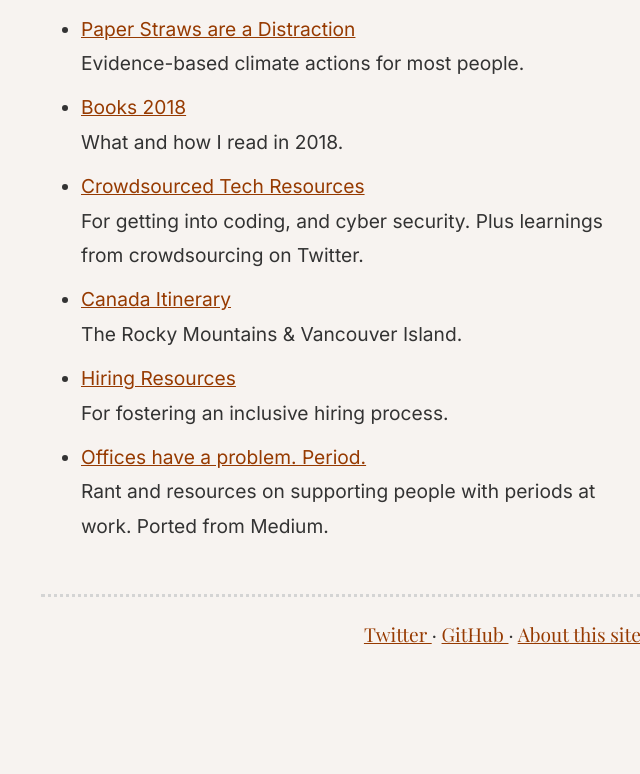
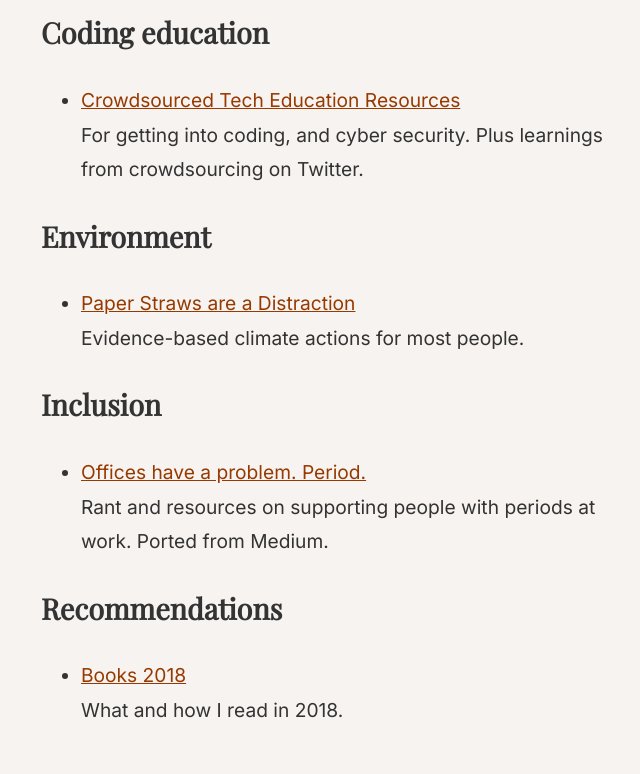
Before and after one commit to JennyBrennan/JennyBrennan.github.io, a Gatsby site: page /blog in a window 1280 px wide. Shown: the part 283-1057 px from the top of the page, without its empty margins (299-939 px from the left). Before the commit the page ends 955 px from the top, so only its background shows below. Built offline with nearby package versions, Linux system fonts and the light colour scheme; Gatsby itself is replaced by a stand-in of ours; some packages are replaced by stand-ins of ours.

Commit message:
Add tags to blog posts and display on blog index organised by tag

```diff
--- a/src/pages/blog.js
+++ b/src/pages/blog.js
@@ -2,28 +2,34 @@
 import Link from 'gatsby-link'
 import get from 'lodash/get'
 import Layout from "../components/layout"
-import Header from "../components/header"
 
 class BlogIndex extends React.Component {
   render() {
-    const posts = get(this, 'props.data.allMarkdownRemark.edges')
+    const categories = get(this, 'props.data.allMarkdownRemark.group')
 
     return (
       <Layout>
         <div>
-          <Header title="Writing &amp; resources" subtitle="Blog posts, research, resources and helpful snippets."/>
+          <h1>Posts</h1>
+          <p>Blog posts, research, resources and helpful snippets.</p>
           <main>
-            <ul className="blog-index">
-              {posts.map(({ node }) => {
-                const title = get(node, 'frontmatter.title') || node.fields.slug
+            {categories.map(( { fieldValue, edges } ) => {
+              return (
+                <div>
+                  <h2>{fieldValue}</h2>
+                  <ul>
+                    {edges.map(( { node } ) => {
                       return (
                         <li className="blog-card">
-                    <Link to={node.fields.slug}>{title}</Link>
+                          <Link to={node.fields.slug}>{node.frontmatter.title}</Link>
                           <br/>{node.frontmatter.desc}
                         </li>
                       )
                     })}
                   </ul>
+                </div>
+              )
+            })}
           </main>
         </div>
       </Layout>
@@ -41,6 +47,8 @@
       }
     }
     allMarkdownRemark(sort: { fields: [frontmatter___date], order: DESC }) {
+      group(field:frontmatter___tags){
+        fieldValue
         edges {
           node {
             excerpt
@@ -51,6 +59,8 @@
               date(formatString: "DD MMMM, YYYY")
               title
               desc
+              tags
+            }
           }
         }
       }
--- a/src/pages/books-2018/index.md
+++ b/src/pages/books-2018/index.md
@@ -2,6 +2,7 @@
 title: Books 2018
 date: "2018-12-31T23:46:37.121Z"
 desc: What and how I read in 2018.
+tags: ["Recommendations"]
 ---
 
 ## A note on reading more
--- a/src/pages/crowdsourced-tech-resources/index.md
+++ b/src/pages/crowdsourced-tech-resources/index.md
@@ -1,7 +1,8 @@
 ---
-title: Crowdsourced Tech Resources
+title: Crowdsourced Tech Education Resources
 date: "2018-10-28T23:46:37.121Z"
 desc: For getting into coding, and cyber security. Plus learnings from crowdsourcing on Twitter.
+tags: ["Coding education"]
 ---
 
 I've successfully used Twitter to crowdsource resources for people getting into tech. This post documents the results (and saves me scrolling next time someone asks), as well as learnings from the process.
--- a/src/pages/high-impact-climate-actions/index.md
+++ b/src/pages/high-impact-climate-actions/index.md
@@ -2,6 +2,7 @@
 title: Paper Straws are a Distraction
 date: "2019-06-15T14:46:37.121Z"
 desc: Evidence-based climate actions for most people.
+tags: ["Environment"]
 ---
 
 I worry that actions most promoted to help the environment aren't the best ones we could take. And that, whilst we congratulate ourselves for using paper straws, moral licensing[^1] lets us avoid higher impact actions.
--- a/src/pages/offices-have-a-problem-period/index.md
+++ b/src/pages/offices-have-a-problem-period/index.md
@@ -2,6 +2,7 @@
 title: Offices have a problem. Period.
 date: "2016-01-07T23:46:37.121Z"
 desc: Rant and resources on supporting people with periods at work. Ported from Medium.
+tags: ["Inclusion"]
 ---
 
 <small>Note: This was originally [published on Medium](https://medium.com/@jennyhbren/offices-have-a-problem-period-caede621936).</small>
```
Lines whose indentation alone changed are shown as unchanged.
